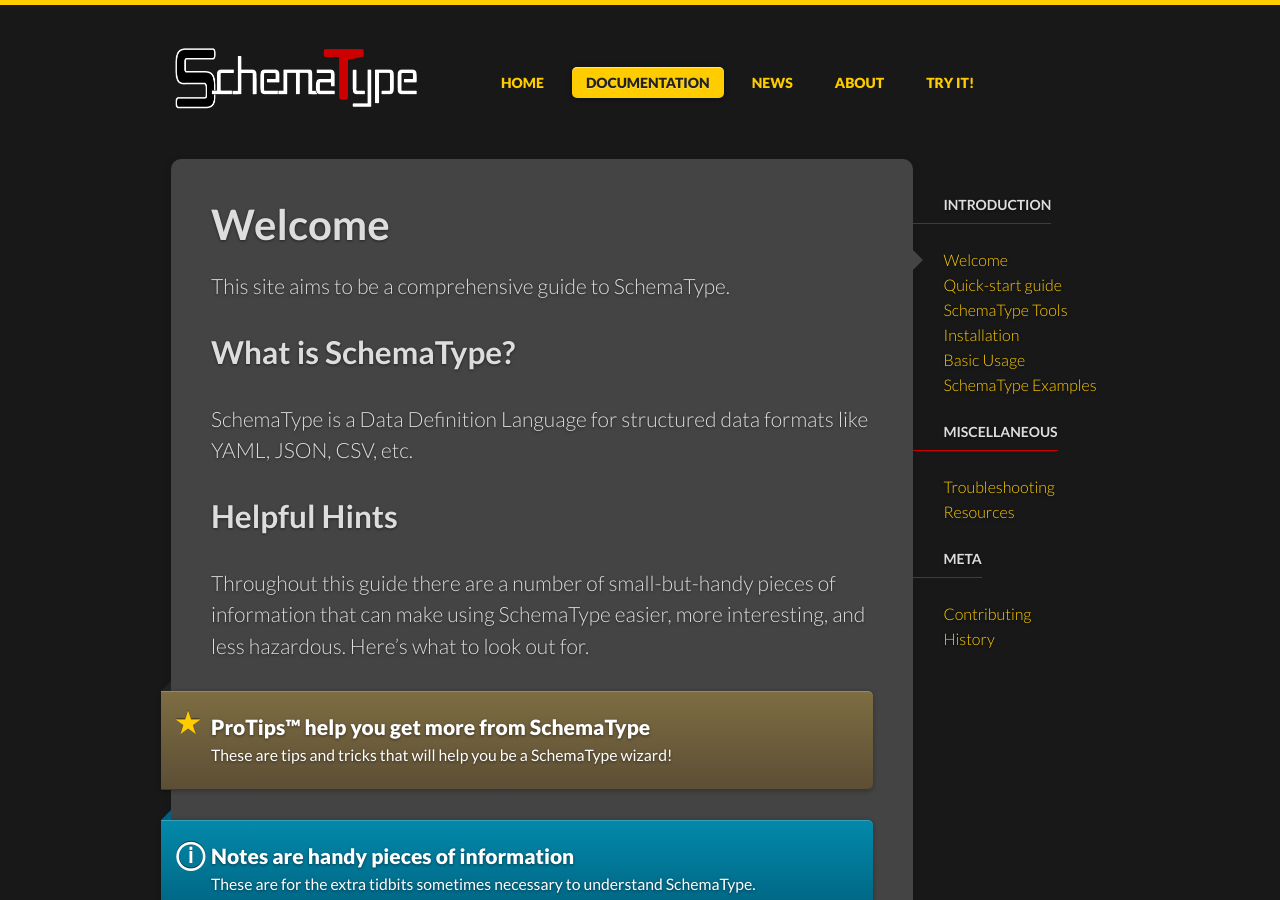
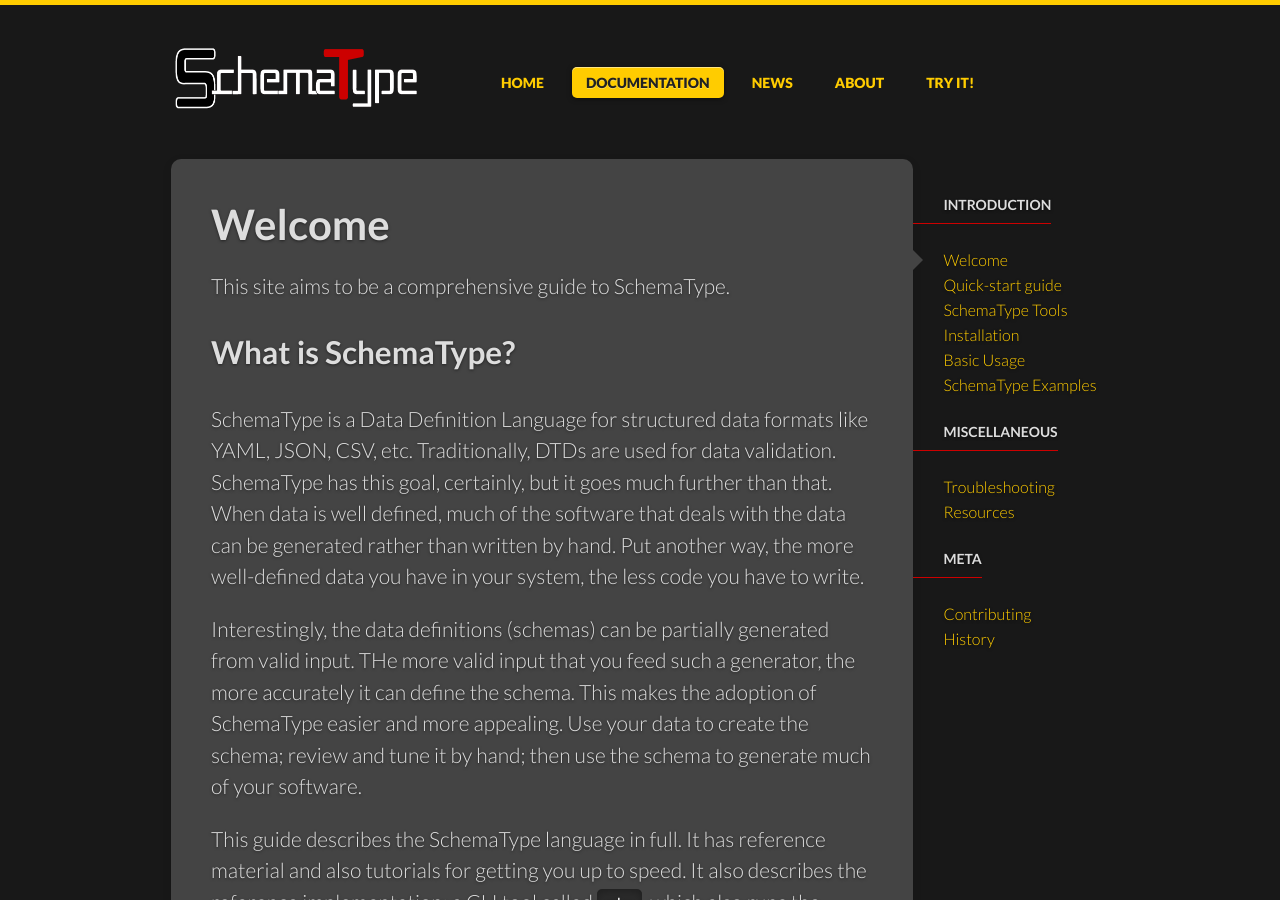
Before and after one commit to schematype/schematype-org, a Jekyll site: the page built from _docs/index.md, in a window 1280 px wide and 900 px high. Built offline with Jekyll 4.4.1, drawn with Linux system fonts in a browser that asks for light colours; some of the changed text lies outside the part shown.

Commit message:
Update doc

```diff
--- a/_docs/index.md
+++ b/_docs/index.md
@@ -10,7 +10,22 @@
 ## What is SchemaType?
 
 SchemaType is a Data Definition Language for structured data formats like YAML,
-JSON, CSV, etc.
+JSON, CSV, etc. Traditionally, DTDs are used for data validation. SchemaType
+has this goal, certainly, but it goes much further than that. When data is well
+defined, much of the software that deals with the data can be generated rather
+than written by hand. Put another way, the more well-defined data you have in
+your system, the less code you have to write.
+
+Interestingly, the data definitions (schemas) can be partially generated from
+valid input. THe more valid input that you feed such a generator, the more
+accurately it can define the schema. This makes the adoption of SchemaType
+easier and more appealing. Use your data to create the schema; review and tune
+it by hand; then use the schema to generate much of your software.
+
+This guide describes the SchemaType language in full. It has reference material
+and also tutorials for getting you up to speed. It also describes the reference
+implementation: a CLI tool called `stp`, which also runs the online SchemaType
+Editor.
 
 ## Helpful Hints
 
```
